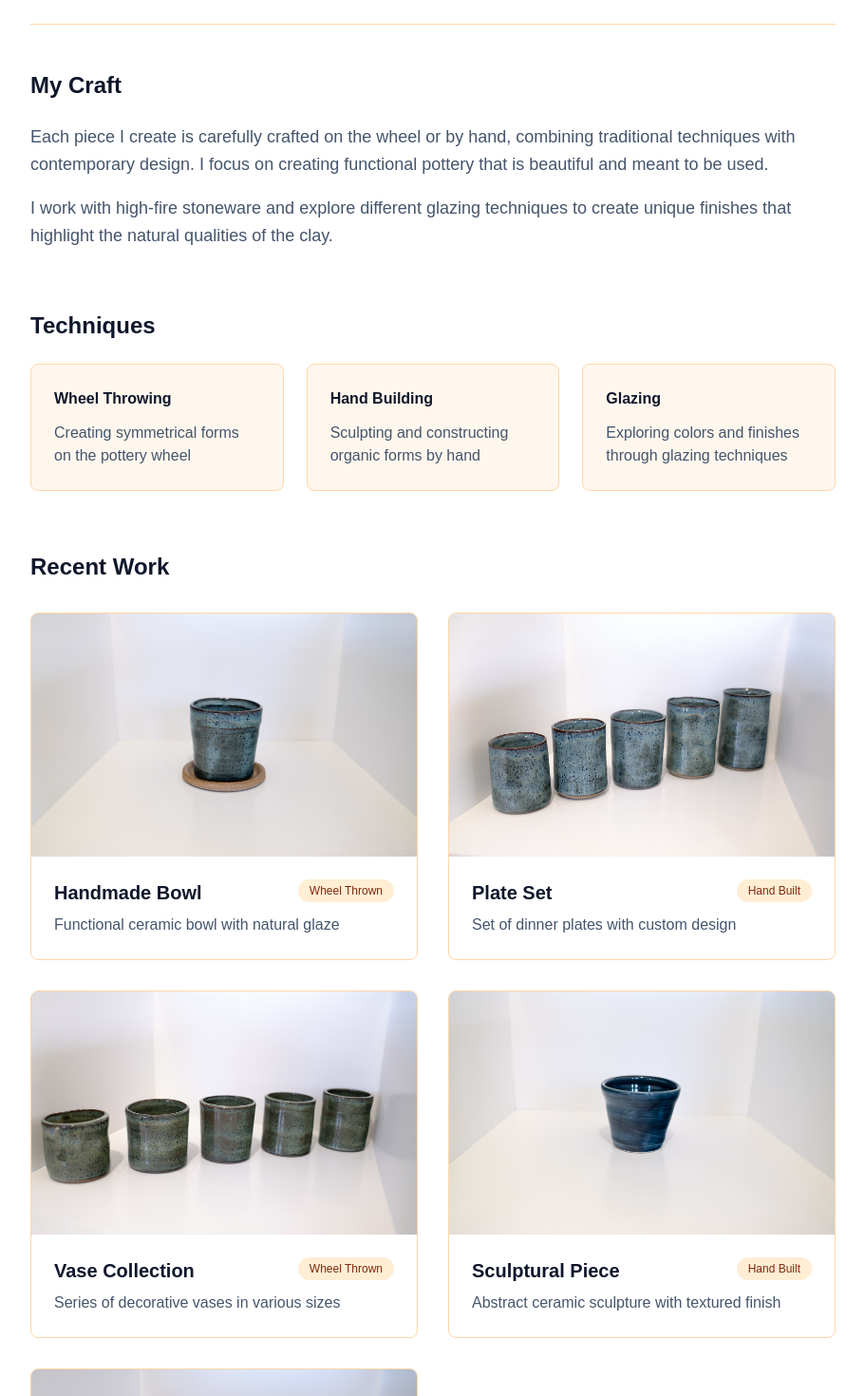
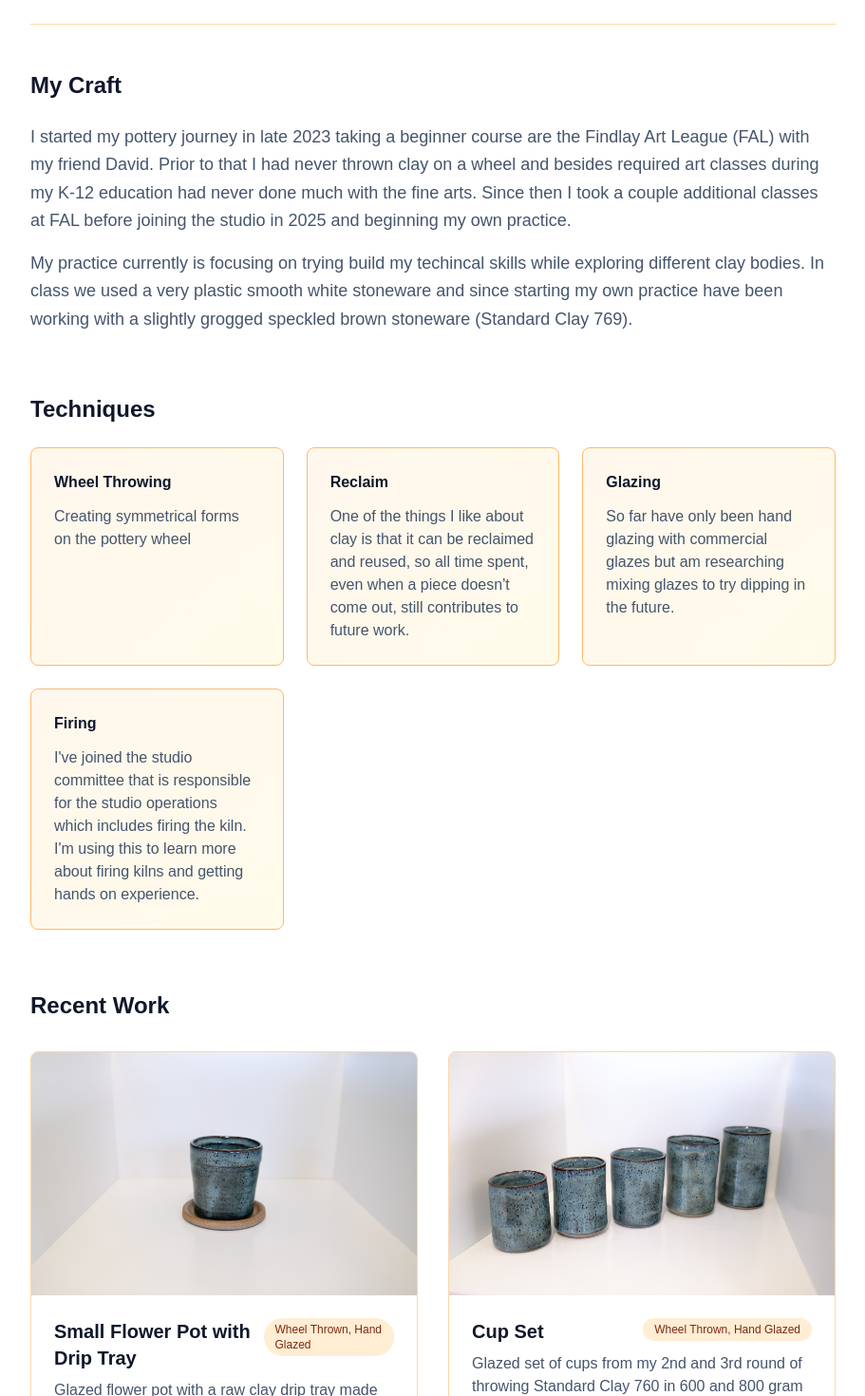
Before and after one commit to CodeByDex/bydex-web, a Next.js app: page /pottery in a window 1280 px wide. Shown: the part 300-1770 px from the top of the page at 95% size, without its empty margins (184-1095 px from the left). Built offline with nearby package versions, Linux system fonts and the light colour scheme.

Commit message:
updated pottery page

```diff
--- a/app/pottery/page.tsx
+++ b/app/pottery/page.tsx
@@ -3,33 +3,33 @@ import Image from "next/image";
 export default function Pottery() {
   const pieces = [
     {
-      title: "Handmade Bowl",
-      description: "Functional ceramic bowl with natural glaze",
-      technique: "Wheel Thrown",
+      title: "Small Flower Pot with Drip Tray",
+      description: "Glazed flower pot with a raw clay drip tray made with Standard Clay 760.",
+      technique: "Wheel Thrown, Hand Glazed",
       image: "/images/pottery/Pottery-1.avif",
     },
     {
-      title: "Plate Set",
-      description: "Set of dinner plates with custom design",
-      technique: "Hand Built",
+      title: "Cup Set",
+      description: "Glazed set of cups from my 2nd and 3rd round of throwing Standard Clay 760 in 600 and 800 gram quantities.",
+      technique: "Wheel Thrown, Hand Glazed",
       image: "/images/pottery/Pottery-2.avif",
     },
     {
-      title: "Vase Collection",
-      description: "Series of decorative vases in various sizes",
-      technique: "Wheel Thrown",
+      title: "Cup Set",
+      description: "Glazed set of cups from my 1st round of throwing Standard Clay 760 at 400 grams.",
+      technique: "Wheel Thrown, Hand Glazed",
       image: "/images/pottery/Pottery-3.avif",
     },
     {
-      title: "Sculptural Piece",
-      description: "Abstract ceramic sculpture with textured finish",
-      technique: "Hand Built",
+      title: "Single Cup",
+      description: "Single glazed cup from my third pottery class using a white stoneware clay body.",
+      technique: "Wheel Thrown, Hand Glazed",
       image: "/images/pottery/Pottery-4.avif",
     },
     {
-      title: "Functional Vessels",
-      description: "Set of serving vessels with earthy glaze",
-      technique: "Wheel Thrown",
+      title: "Cup Set",
+      description: "Matching set of glazed cups from my third pottery class and first attempt at throwing matching pieces using a white stoneware clay body.",
+      technique: "Wheel Thrown, Underglazed",
       image: "/images/pottery/Pottery-5.avif",
     },
   ];
@@ -42,7 +42,7 @@ export default function Pottery() {
           Pottery
         </h1>
         <p className="text-xl text-slate-600 dark:text-slate-300">
-          Hand-crafted ceramics and functional pottery pieces
+          A journey of growth, creativity and skillmanship through clay.
         </p>
       </section>
 
@@ -52,13 +52,13 @@ export default function Pottery() {
           My Craft
         </h2>
         <p className="text-lg text-slate-600 dark:text-slate-300 mb-4 leading-relaxed">
-          Each piece I create is carefully crafted on the wheel or by hand,
-          combining traditional techniques with contemporary design. I focus on creating
-          functional pottery that is beautiful and meant to be used.
+          I started my pottery journey in late 2023 taking a beginner course are the Findlay Art League (FAL) with my friend David.
+          Prior to that I had never thrown clay on a wheel and besides required art classes during my K-12 education had never done much with the fine arts.
+          Since then I took a couple additional classes at FAL before joining the studio in 2025 and beginning my own practice.
         </p>
         <p className="text-lg text-slate-600 dark:text-slate-300 leading-relaxed">
-          I work with high-fire stoneware and explore different glazing techniques to create
-          unique finishes that highlight the natural qualities of the clay.
+          My practice currently is focusing on trying build my techincal skills while exploring different clay bodies.
+          In class we used a very plastic smooth white stoneware and since starting my own practice have been working with a slightly grogged speckled brown stoneware (Standard Clay 769).
         </p>
       </section>
 
@@ -68,7 +68,7 @@ export default function Pottery() {
           Techniques
         </h2>
         <div className="grid md:grid-cols-3 gap-6">
-          <div className="bg-orange-50 dark:bg-orange-900/30 rounded-lg p-6 border border-orange-200 dark:border-orange-800">
+          <div className="bg-linear-to-br from-orange-50 to-amber-50 dark:from-orange-900 dark:to-amber-900 rounded-lg p-6 border border-orange-300 dark:border-orange-700">
             <h3 className="font-bold text-slate-900 dark:text-white mb-3">
               Wheel Throwing
             </h3>
@@ -76,20 +76,30 @@ export default function Pottery() {
               Creating symmetrical forms on the pottery wheel
             </p>
           </div>
-          <div className="bg-orange-50 dark:bg-orange-900/30 rounded-lg p-6 border border-orange-200 dark:border-orange-800">
+          <div className="bg-linear-to-br from-orange-50 to-amber-50 dark:from-orange-900 dark:to-amber-900 rounded-lg p-6 border border-orange-300 dark:border-orange-700">
             <h3 className="font-bold text-slate-900 dark:text-white mb-3">
-              Hand Building
+              Reclaim
             </h3>
             <p className="text-slate-600 dark:text-slate-300">
-              Sculpting and constructing organic forms by hand
+              One of the things I like about clay is that it can be reclaimed and reused, so all time spent, even when a piece doesn't come out,
+              still contributes to future work.
             </p>
           </div>
-          <div className="bg-orange-50 dark:bg-orange-900/30 rounded-lg p-6 border border-orange-200 dark:border-orange-800">
+          <div className="bg-linear-to-br from-orange-50 to-amber-50 dark:from-orange-900 dark:to-amber-900 rounded-lg p-6 border border-orange-300 dark:border-orange-700">
             <h3 className="font-bold text-slate-900 dark:text-white mb-3">
               Glazing
             </h3>
             <p className="text-slate-600 dark:text-slate-300">
-              Exploring colors and finishes through glazing techniques
+              So far have only been hand glazing with commercial glazes but am researching mixing glazes to try dipping in the future.
+            </p>
+          </div>
+          <div className="bg-linear-to-br from-orange-50 to-amber-50 dark:from-orange-900 dark:to-amber-900 rounded-lg p-6 border border-orange-300 dark:border-orange-700">
+            <h3 className="font-bold text-slate-900 dark:text-white mb-3">
+              Firing
+            </h3>
+            <p className="text-slate-600 dark:text-slate-300">
+              I've joined the studio committee that is responsible for the studio operations which includes firing the kiln.
+              I'm using this to learn more about firing kilns and getting hands on experience.
             </p>
           </div>
         </div>
```
